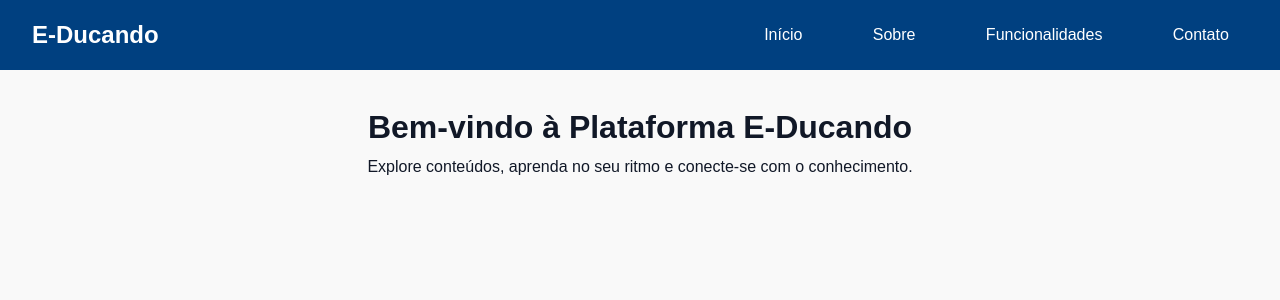
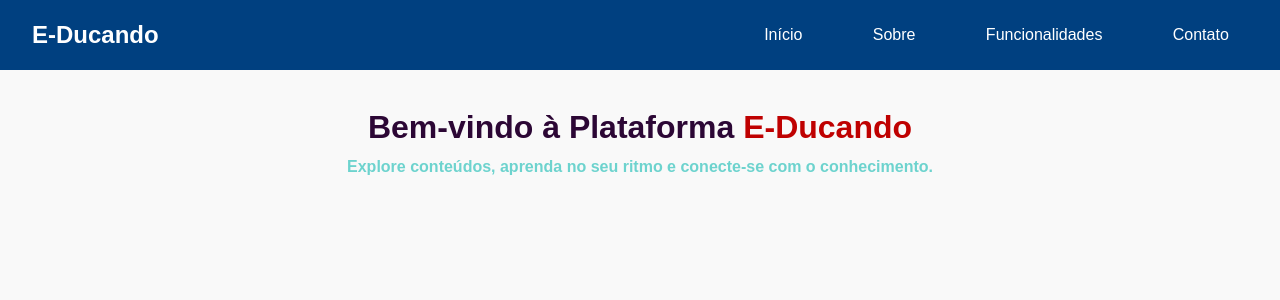
Before and after one commit to matheusdalbone/e-ducando, a React (Vite) app in the folder frontend/: page / in a window 1280 px wide. Shown: the top 300 px of the page. Built offline with nearby package versions, Linux system fonts and the light colour scheme.

Commit message:
WIP: Criando componentes basicos e modulo utils. - Variaveis globais de cores no arquivo globalVariables.js - Criação do componente Text.jsx

```diff
--- a/frontend/src/components/Home.jsx
+++ b/frontend/src/components/Home.jsx
@@ -1,11 +1,14 @@
 import React from "react";
 import styles from "./Home.module.css";
+import Text from "./base/Text";
+import { ERROR_COLOR, PRIMARY_COLOR, TERCIARY_COLOR } from "../utils/globalVariables";
+
 
 export default function Home() {
   return (
     <div className="home">
-      <h1>Bem-vindo à Plataforma E-Ducando</h1>
-      <p>Explore conteúdos, aprenda no seu ritmo e conecte-se com o conhecimento.</p>
+      <Text color={PRIMARY_COLOR} as="h1">Bem-vindo à Plataforma <Text color={ ERROR_COLOR } as="span">E-Ducando</Text></Text>
+      <Text color={ TERCIARY_COLOR } as="h4">Explore conteúdos, aprenda no seu ritmo e conecte-se com o conhecimento.</Text>
     </div>
   );
 }
--- /dev/null
+++ b/frontend/src/components/base/Text/index.jsx
@@ -0,0 +1,16 @@
+import React from "react";
+import styles from "./styles.module.css"
+
+const Text = ({ size, color, children, as: Component = 'p'}) => {
+
+  return (
+    <>
+      <Component className={styles.text} style={{ color: color}}>
+        { children }
+      </Component>
+    </>
+  )
+
+}
+
+export default Text;
--- /dev/null
+++ b/frontend/src/components/base/Text/styles.module.css
@@ -0,0 +1,3 @@
+.text {
+  font-family: Arial, Helvetica, sans-serif;
+}
--- /dev/null
+++ b/frontend/src/utils/globalVariables.js
@@ -0,0 +1,10 @@
+export const PRIMARY_COLOR = "#2C0735";
+export const SECONDARY_COLOR = "#5E4AE3";
+export const TERCIARY_COLOR = "#6DD3CE";
+export const NEUTRAL_COLOR = "#1E1E1E";
+export const BLACK_COLOR = "#000";
+export const WHITE_COLOR = "#FFF";
+export const ERROR_COLOR = "#BF0101"
+export const WARNING_COLOR = "#FFA600";
+export const SUCCESS_COLOR = "#28A30F"
+export const BACKGROUND_COLOR = "#E8DFEA";
```
